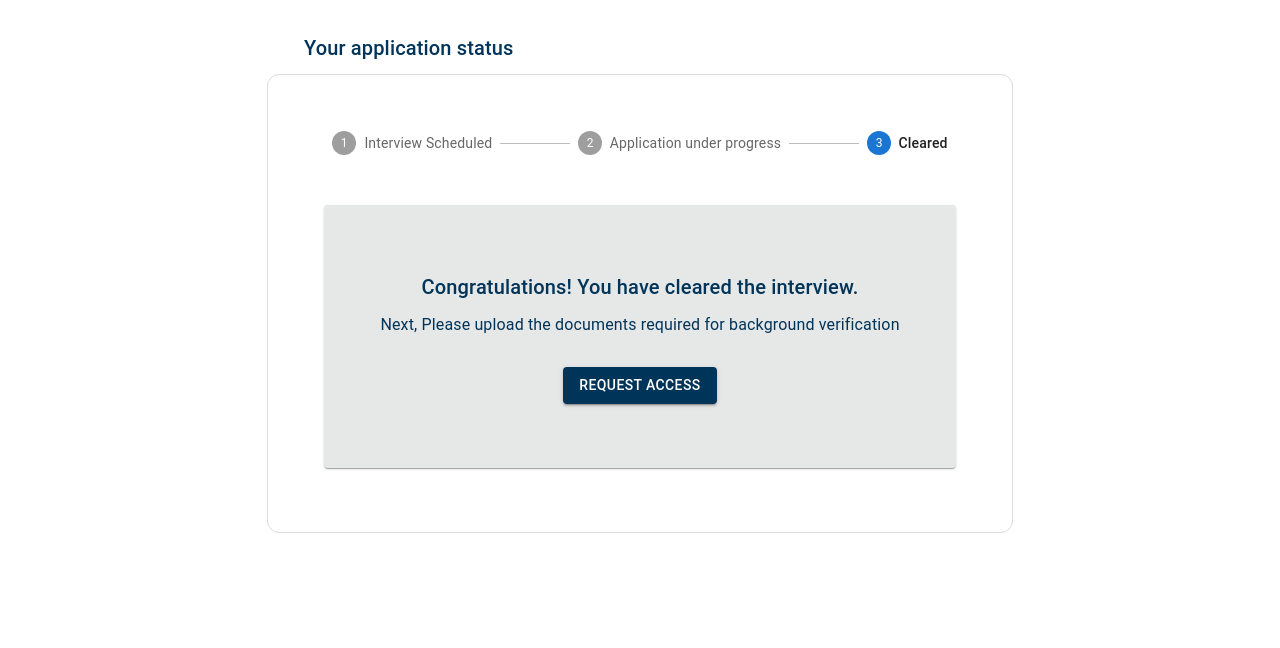
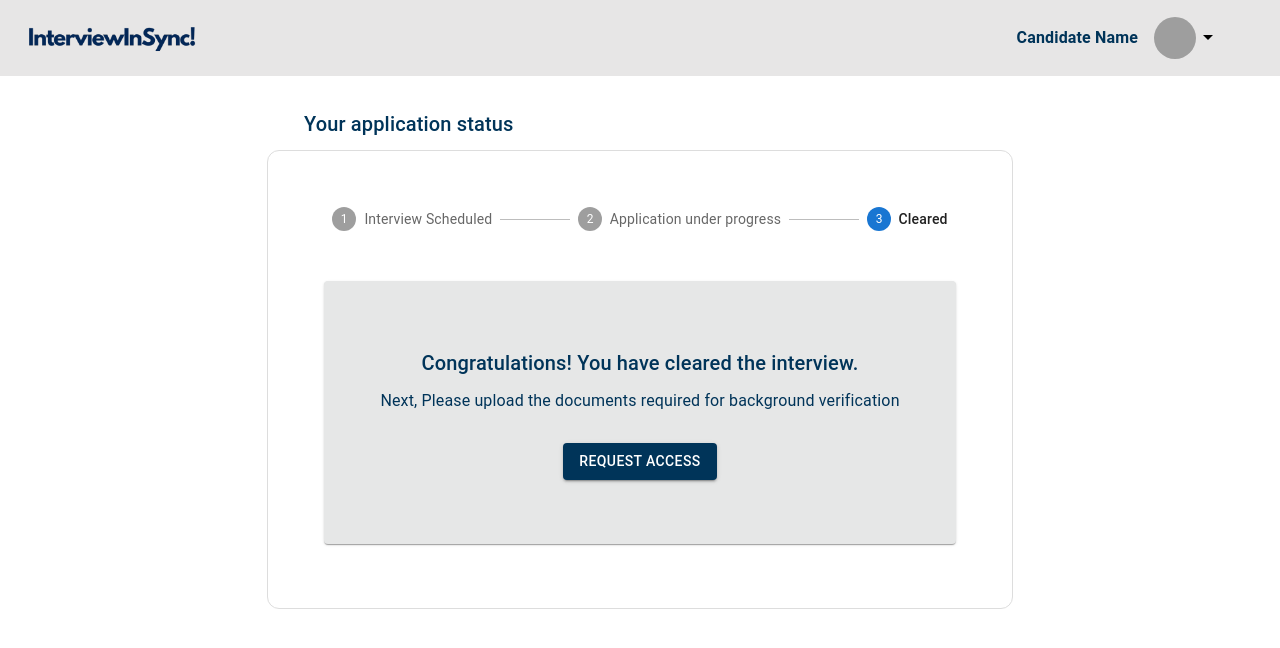
Before and after one commit to singh-ria/InterviewInSync, a React (Create React App) app: page /application-status in a window 1280 px wide. Shown: the top 648 px of the page. Built offline with nearby package versions, Linux system fonts and the light colour scheme; grey boxes are pictures that could not be loaded.

Commit message:
add header

```diff
--- a/src/components/others/applicationStatus/ApplicationStatus.jsx
+++ b/src/components/others/applicationStatus/ApplicationStatus.jsx
@@ -11,6 +11,7 @@ import {
 import React from "react";
 import { CANDIDATE_CONFIGS } from "configs/index";
 import { useNavigate } from "react-router-dom";
+import Header from "components/common/Header/Header";
 import { PROGRESS_STYLES } from "./applicationStatus.styles";
 
 export default function ApplicationStatus() {
@@ -23,6 +24,8 @@ export default function ApplicationStatus() {
   };
   return (
     <Box>
+      <Header />
+
       <Typography
         variant="h6"
         sx={{ ml: "19rem", mt: "2rem", ...PROGRESS_STYLES.primaryTextColor }}>
--- a/src/components/others/uploadDocuments/UploadDocuments.jsx
+++ b/src/components/others/uploadDocuments/UploadDocuments.jsx
@@ -1,6 +1,7 @@
 import { Box, Button, Card, CardContent, Typography } from "@mui/material";
 import React, { useRef } from "react";
 import CloudUploadIcon from "@mui/icons-material/CloudUpload";
+import Header from "components/common/Header/Header";
 import { PROGRESS_STYLES } from "../applicationStatus/applicationStatus.styles";
 
 export default function UploadDocuments() {
@@ -21,6 +22,8 @@ export default function UploadDocuments() {
 
   return (
     <Box>
+      <Header />
+
       <Typography
         variant="h6"
         sx={{ ml: "17rem", mt: "2rem", ...PROGRESS_STYLES.primaryTextColor }}>
```
